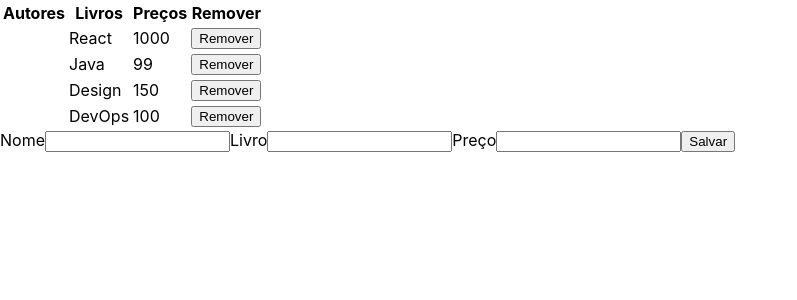
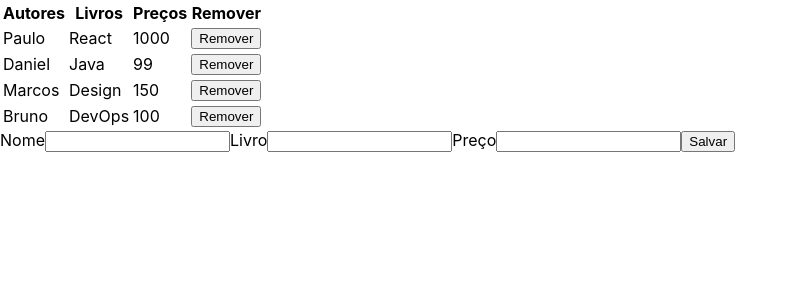
Before and after one commit to Aqandrade/react, a React (Create React App) app in the folder curso_react/: page / in a window 1280 px wide. Shown: the top 300 px of the page, without its empty margins (0-797 px from the left). Built offline with nearby package versions, Linux system fonts and the light colour scheme.

Commit message:
Adicionando ação do submit do formulário

```diff
--- a/curso_react/src/App.js
+++ b/curso_react/src/App.js
@@ -42,12 +42,19 @@ class App extends Component{
     });
   }
 
+  escutadorSubmit = autor => {
+   this.setState({
+     autores:[...this.state.autores,autor]
+   });
+  }
+
   render(){
     return (
       <Fragment>
+
         <Tabela autores={ this.state.autores } removeAutor = { this.removeAutor } />
+        <Formulario escutadorSubmit={ this.escutadorSubmit }/>
 
-        <Formulario />
       </ Fragment>
 
     );
--- a/curso_react/src/Formulario.js
+++ b/curso_react/src/Formulario.js
@@ -21,6 +21,11 @@ class Formulario extends Component {
             [name]:value
         });
     };
+
+    submitFormulario = () => {
+        this.props.escutadorSubmit(this.state);
+        this.setState(this.stateInicial);
+    }
 
     render(){
         return(
@@ -53,7 +58,7 @@ class Formulario extends Component {
                     onChange={this.escutadorDeInput}
                     />
 
-                <button type="button">Salvar
+                <button onClick={this.submitFormulario} type="button">Salvar
                 </button>
             </form>
         );
--- a/curso_react/src/Tabela.js
+++ b/curso_react/src/Tabela.js
@@ -19,7 +19,7 @@ const TableBody = props => {
 
         return (
             <tr key={index}>
-                <td> {autor.autor} </td>
+                <td> {autor.nome} </td>
                 <td> {autor.livro} </td>
                 <td> {autor.preco} </td>
                 <td>
```
